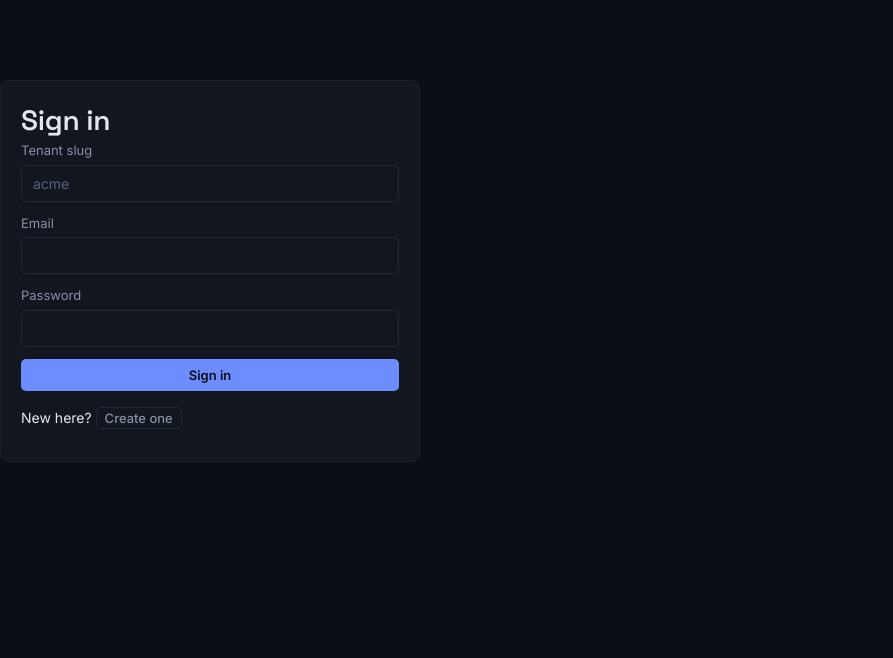
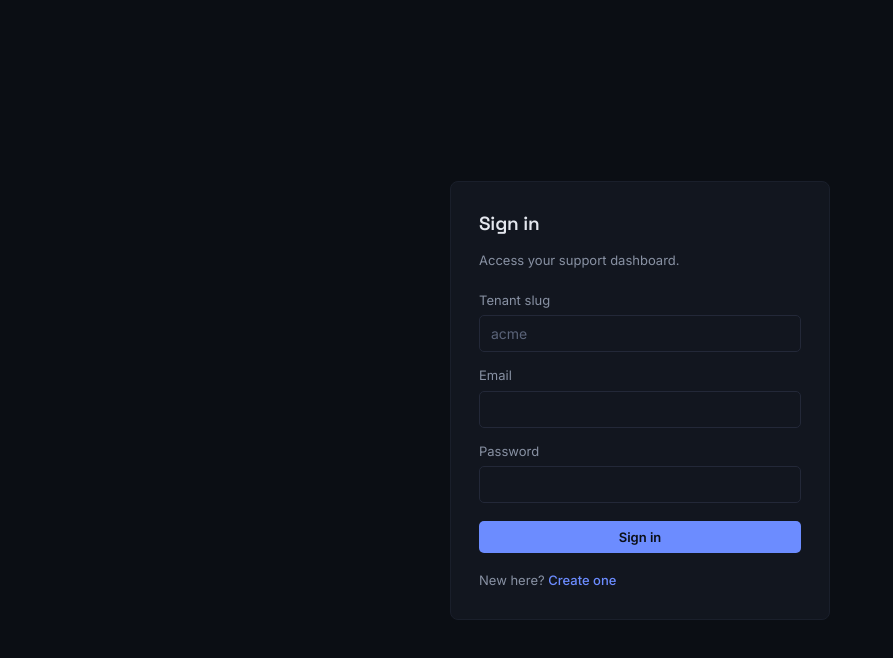
Before and after one commit to aditya86-id/Multi-Tenant-AI-Customer-Support-SaaS, a Next.js app in the folder dashboard/: page /login in a window 1280 px wide. Shown: the top 658 px of the page, without its empty margins (0-893 px from the left). Built offline with nearby package versions, Linux system fonts and the light colour scheme; no server answers.

Commit message:
dashboard: restyle login/signup page to match new design system

```diff
--- a/dashboard/app/login/page.tsx
+++ b/dashboard/app/login/page.tsx
@@ -33,12 +33,15 @@ export default function LoginPage() {
   }
 
   return (
-    <div className="container" style={{ maxWidth: 420, paddingTop: 80 }}>
-      <div className="card">
-        <h1 style={{ marginTop: 0 }}>
-          {mode === "login" ? "Sign in" : "Create your tenant"}
-        </h1>
-        <form onSubmit={handleSubmit} style={{ display: "flex", flexDirection: "column", gap: 12 }}>
+    <div className="auth-shell">
+      <div className="auth-card">
+        <h1>{mode === "login" ? "Sign in" : "Create your tenant"}</h1>
+        <p className="auth-sub">
+          {mode === "login"
+            ? "Access your support dashboard."
+            : "Set up a new workspace for your team."}
+        </p>
+        <form onSubmit={handleSubmit} style={{ display: "flex", flexDirection: "column", gap: 14 }}>
           {mode === "signup" && (
             <label>
               Company name
@@ -47,7 +50,7 @@ export default function LoginPage() {
                 required
                 value={tenantName}
                 onChange={(e) => setTenantName(e.target.value)}
-                style={{ width: "100%", marginTop: 4 }}
+                style={{ width: "100%", marginTop: 5 }}
               />
             </label>
           )}
@@ -60,7 +63,7 @@ export default function LoginPage() {
               placeholder="acme"
               value={tenantSlug}
               onChange={(e) => setTenantSlug(e.target.value)}
-              style={{ width: "100%", marginTop: 4 }}
+              style={{ width: "100%", marginTop: 5 }}
             />
           </label>
           <label>
@@ -70,7 +73,7 @@ export default function LoginPage() {
               required
               value={email}
               onChange={(e) => setEmail(e.target.value)}
-              style={{ width: "100%", marginTop: 4 }}
+              style={{ width: "100%", marginTop: 5 }}
             />
           </label>
           <label>
@@ -81,20 +84,19 @@ export default function LoginPage() {
               minLength={8}
               value={password}
               onChange={(e) => setPassword(e.target.value)}
-              style={{ width: "100%", marginTop: 4 }}
+              style={{ width: "100%", marginTop: 5 }}
             />
           </label>
-          {error && <p className="error-text">{error}</p>}
-          <button className="btn" type="submit" disabled={loading}>
+          {error && <div className="error-banner">{error}</div>}
+          <button className="btn" type="submit" disabled={loading} style={{ marginTop: 4 }}>
             {loading ? "Please wait..." : mode === "login" ? "Sign in" : "Create tenant"}
           </button>
         </form>
-        <p className="muted" style={{ marginTop: 16 }}>
+        <p className="auth-sub" style={{ marginTop: 18, marginBottom: 0 }}>
           {mode === "login" ? "New here?" : "Already have a tenant?"}{" "}
           <button
             type="button"
-            className="btn-secondary"
-            style={{ padding: "2px 8px" }}
+            className="btn-link"
             onClick={() => {
               setError(null);
               setMode(mode === "login" ? "signup" : "login");
```
